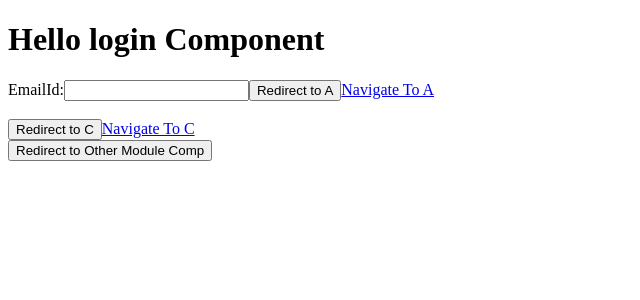
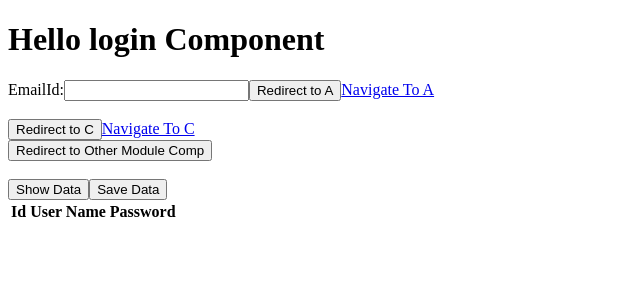
Before and after one commit to Bikeshs/CromaNgWDNovBatch, an Angular app: page / in a window 1280 px wide. Shown: the top 300 px of the page, without its empty margins (0-640 px from the left). Built offline with nearby package versions, Linux system fonts and the light colour scheme.

Commit message:
Service Example with observable and

```diff
--- a/src/app/registration/registration.model.ts
+++ b/src/app/registration/registration.model.ts
@@ -11,3 +11,13 @@ export class Employee {
         this.IsActive = false;
     }
 }
+export class User {
+    public ID: number;
+    public UserName: string;
+    public Password: string;
+    constructor() {
+        this.ID = 1,
+            this.UserName = "Bikesh";
+        this.Password = "abcd";
+    }
+}
--- a/src/app/routeexample/login.component.html
+++ b/src/app/routeexample/login.component.html
@@ -7,3 +7,20 @@ EmailId:<input type="text" [(ngModel)]="name">
 <a [routerLink]="['./c']" [queryParams]="{email:'Bikesh Srivastava'}">Navigate To C</a>
 <br>
 <button type="button" (click)="redirectToOtherComp()">Redirect to Other Module Comp</button>
+<br>
+<br>
+<button type="button" (click)="showData()">Show Data</button>
+<button type="button" (click)="saveData()">Save Data</button>
+<br>
+<table>
+    <thead>
+        <th>Id</th>
+        <th>User Name</th>
+        <th>Password</th>
+    </thead>
+    <tr *ngFor="let itm of userList">
+        <td>{{itm.ID}}</td>
+        <td>{{itm.UserName}}</td>
+        <td>{{itm.Password}}</td>
+    </tr>
+</table>
--- a/src/app/routeexample/login.component.ts
+++ b/src/app/routeexample/login.component.ts
@@ -1,14 +1,33 @@
 import { Component } from "@angular/core";
 import { Router } from "@angular/router";
+import { UserService } from "../service/user.service";
+import { User } from "../registration/registration.model";
 @Component({
     selector: 'login',
-    templateUrl: './login.component.html'
+    templateUrl: './login.component.html',
+    //providers: [UserService]
 })
 export class LoginComponent {
     title = 'Hello login Component';
     name = "";
-    constructor(private route: Router) {
+    userList = [];
+    objUser: User = new User();
+    constructor(private route: Router, private userService: UserService) {
 
+    }
+    showData() {
+        // this.userService.getUserData().subscribe(xyz => {
+        //     this.userList = xyz;
+        // });
+        // get data using promise
+        this.userService.getUserDataByPromise().toPromise().then(xyz => {
+            this.userList = xyz.json();
+        })
+    }
+    saveData() {
+        this.userService.saveData(this.objUser).subscribe(xyz => {
+            console.log(xyz);
+        });
     }
     redirectToA() {
         if (this.name != '') {
--- a/src/app/routeexample/routerappmodule.ts
+++ b/src/app/routeexample/routerappmodule.ts
@@ -8,10 +8,12 @@ import { LoginComponent } from "./login.component";
 import { BComponent } from "./b.component";
 import { RouterModule } from "@angular/router";
 import { routes } from "./route.config";
+import { UserService } from "../service/user.service";
+import { HttpModule } from "@angular/http";
 @NgModule({
     declarations: [StartComponent, AComponent, BComponent, CComponent, LoginComponent],
-    imports: [BrowserModule, FormsModule, RouterModule.forRoot(routes)],
-    providers: [],
+    imports: [HttpModule, BrowserModule, FormsModule, RouterModule.forRoot(routes)],
+    providers: [UserService],
     bootstrap: [StartComponent]
 })
 export class RouterAppModule {
--- /dev/null
+++ b/src/app/service/user.service.ts
@@ -0,0 +1,24 @@
+import { Injectable } from '@angular/core'
+import { Http } from "@angular/http";
+import { map } from 'rxjs/operators';
+@Injectable()
+export class UserService {
+    URL = 'https://fakerestapi.azurewebsites.net/api/Users';
+    constructor(private http: Http) {
+        console.log('Hello user Service');
+    }
+    getUserData() {
+        return this.http.get(this.URL).pipe(map(x => {
+            return x.json();
+        }))
+    }
+    getUserDataByPromise() {
+        return this.http.get(this.URL);
+    }
+
+    saveData(userObj) {
+        return this.http.post(this.URL, userObj).pipe(map(x => {
+            return x.json();
+        }))
+    }
+}
```
